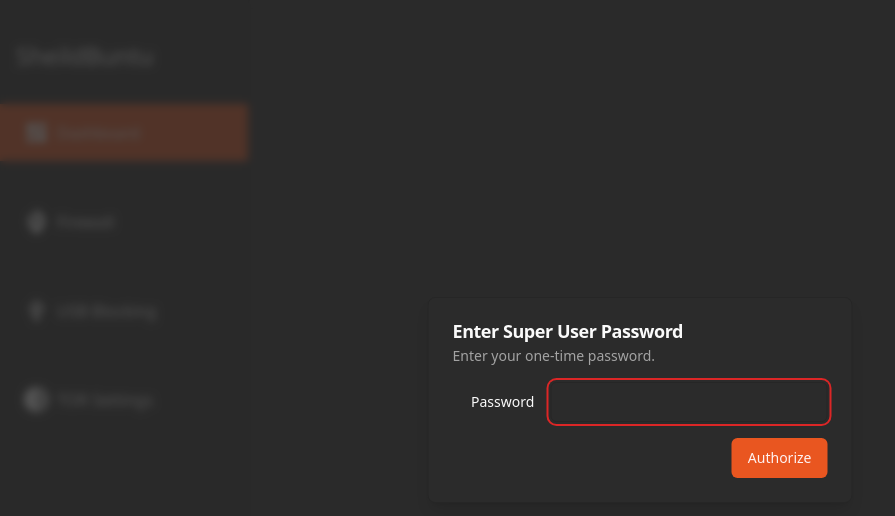
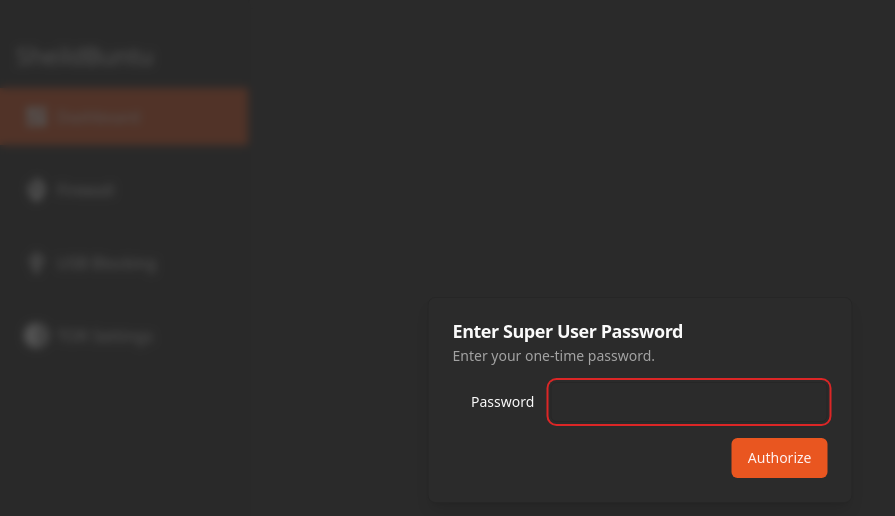
Before and after one commit to samrakshaa/ShieldBuntu, a React (Vite) app: page / in a window 1280 px wide. Shown: the top 516 px of the page, without its empty margins (0-895 px from the left). Built offline with nearby package versions, Linux system fonts and the light colour scheme; what tauri-plugin-log-api would draw is missing.

Commit message:
added icons to  home page

```diff
--- a/src/components/Sidemenu.tsx
+++ b/src/components/Sidemenu.tsx
@@ -23,7 +23,7 @@ const Sidemenu: React.FC<SidemenuProps> = ({ menuOptions }) => {
   };
 
   return (
-    <div className=" overflow-autoDefend flex flex-col border-r-2 border-secondary gap-8 items-start w-full max-w-[250px] bg-secondary/20 py-10 h-auto">
+    <div className=" overflow-autoDefend flex flex-col border-r-2 border-secondary gap-4 items-start w-full max-w-[250px] bg-secondary/20 py-10 h-auto">
       <Link to={"/"} className=" px-4 text-2xl">
         SheildBuntu
       </Link>
```
